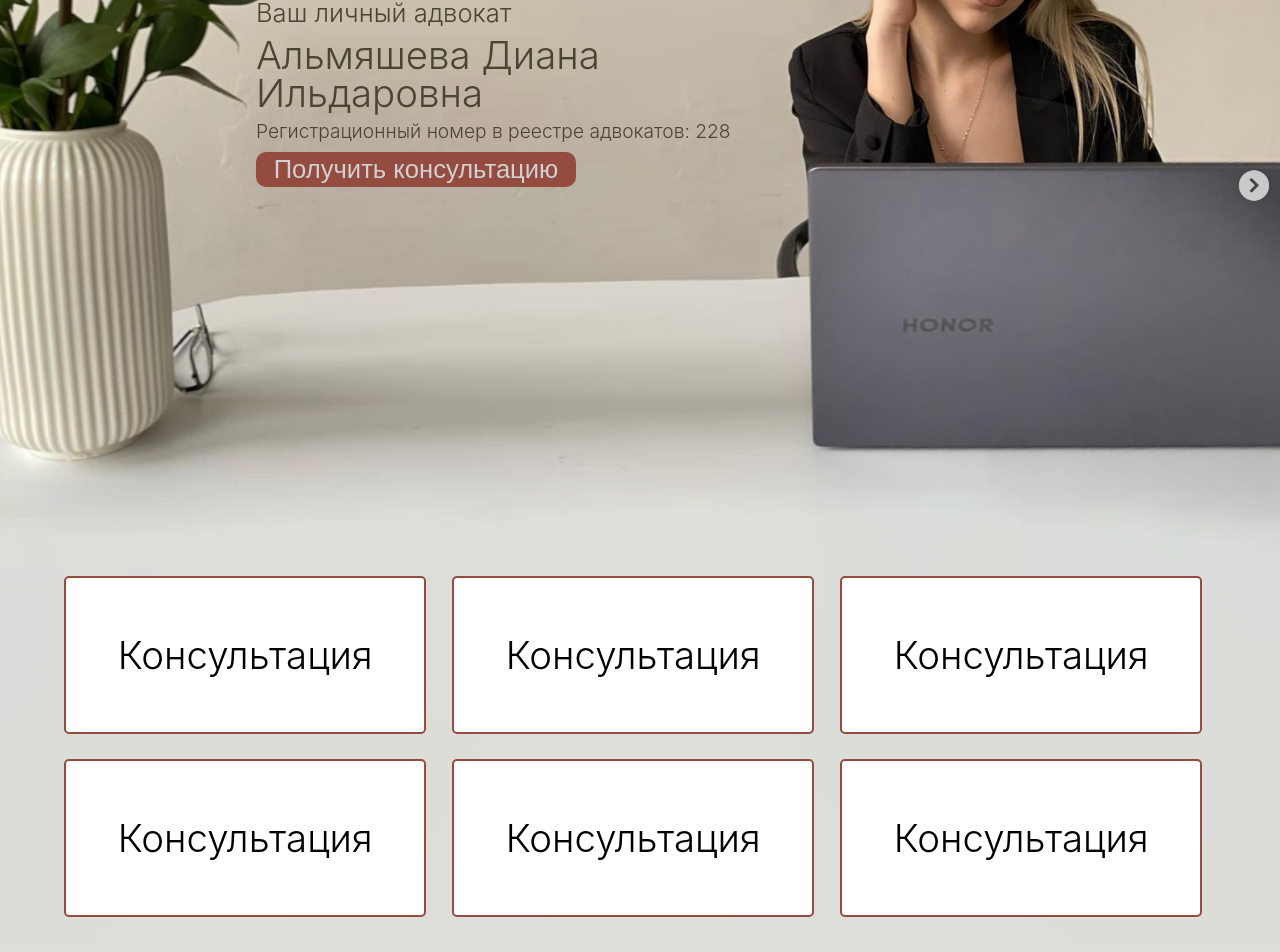
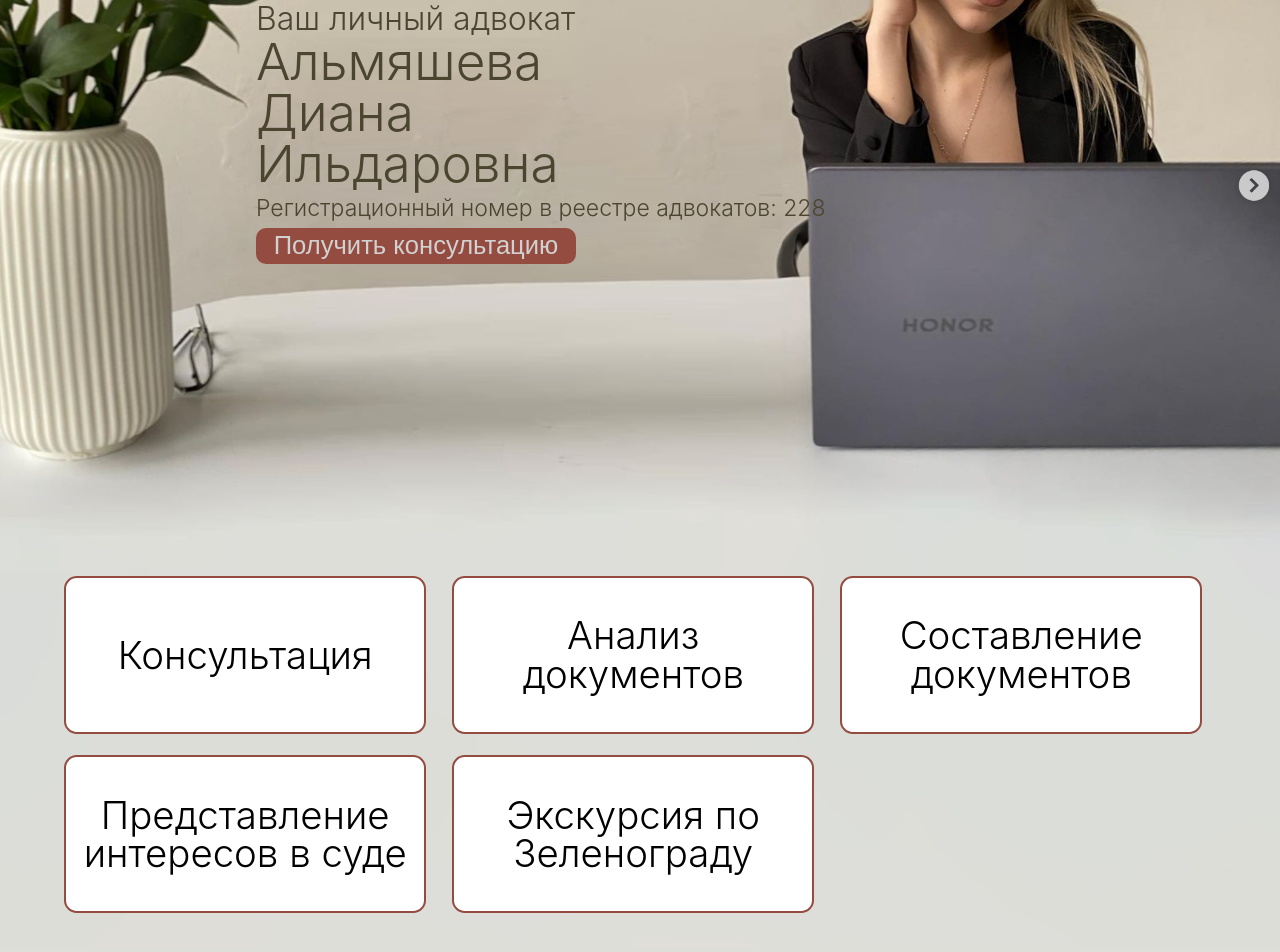
Before and after one commit to gigabyte1511/di_lawyer_landing_app, a React (Vite) app: page / in a window 1280 px wide. Shown: the part 320-1272 px from the top of the page. Built offline with nearby package versions, Linux system fonts and the light colour scheme.

Commit message:
Styled bar components

```diff
--- a/package.json
+++ b/package.json
@@ -12,6 +12,7 @@
     "formik": "^2.2.9",
     "react": "^18.2.0",
     "react-dom": "^18.2.0",
+    "react-toastify": "^9.1.2",
     "yup": "^1.0.2"
   },
   "devDependencies": {
--- a/src/components/Bar/Bar.tsx
+++ b/src/components/Bar/Bar.tsx
@@ -1,11 +1,11 @@
 import { useState } from 'react'
 import style from './style.module.css'
-export default function Bar ({ title, about }: { title: string, about: string }): JSX.Element {
+export default function Bar ({ title, about }: { title: string, about: JSX.Element }): JSX.Element {
   const [isHover, setIsHover] = useState(false)
   return (
-    <div className={style.container} onMouseEnter={() => { setIsHover(true) } } onMouseLeave={() => { setIsHover(false) } }>
+    <div className={isHover ? `${style.container} ${style.hover}` : style.container} onMouseEnter={() => { setIsHover(true) } } onMouseLeave={() => { setIsHover(false) } }>
         <h1 className={style.title}>{title}</h1>
-        <div style={isHover ? { display: 'block' } : { display: 'none' }}>{about}</div>
+        <div className={isHover ? `${style.more} ${style.hover}` : style.more}>{about}</div>
     </div>
   )
 }
--- a/src/components/Bar/style.module.css
+++ b/src/components/Bar/style.module.css
@@ -1,24 +1,32 @@
 .container{
     display: flex;
+    flex-direction: column;
     justify-content: center;
     align-items: center;
-    width: 100vw;
 
     background: #FFFFFF;
     border: 2px solid #944C40;
-    border-radius: 5px;
+    border-radius: 1vw;
     width: 28vw;
     height: 12vw;
+    z-index: 1;
 }
 .container h1{
     font-weight: 300;
     font-size: 3vw;
     line-height: 3vw;
     margin: 0;
+    text-align: center;
 }
-/* .container div{
-    display:none
+.more{
+    display: none;
+    font-weight: 200;
+    font-size: 1.6vw;
+    line-height: 1.6vw;
 }
-.container div:hover{
-    display:block
-} */
+.hover{
+    display: inline;
+    height: 28vw;
+    transition: height 0.2s;
+    z-index: 2;
+}
--- a/src/components/ContactForm/ContactForm.tsx
+++ b/src/components/ContactForm/ContactForm.tsx
@@ -2,6 +2,7 @@ import style from './style.module.css'
 import { Formik, Form, Field } from 'formik'
 import * as Yup from 'yup'
 import CustomInput from '../CustomInput/CustomInput'
+import { toast } from 'react-toastify'
 
 interface MyFormValues {
   name: string
@@ -24,7 +25,7 @@ export default function ContactForm (): JSX.Element {
              .required('Введите ваш email-адрес')
          })}
          onSubmit={(values, actions) => {
-           console.log({ values, actions })
+           toast.success(`${values.name}, ваша заявка успешно создана!`, { icon: '❤️' })
          }}
        >
         {({ errors, touched }) => (
--- a/src/components/ContactForm/style.module.css
+++ b/src/components/ContactForm/style.module.css
@@ -38,6 +38,6 @@
 
 }
 .button:active{
-    background-color: #e23dff;
+    background-color: #a545b6;
     transition:none;
 }
--- a/src/components/CustomInput/CustomInput.tsx
+++ b/src/components/CustomInput/CustomInput.tsx
@@ -1,26 +1,12 @@
 import style from './style.module.css'
 import { Field } from 'formik'
-import { useState } from 'react'
 interface Props {
   id: string
   name: string
   placeholder: string
-  errors: string
-  touched: boolean
+  errors: string | undefined
+  touched: boolean | undefined
 }
-// export default function CustomInput ({ id, name, placeholder, errors, touched }: Props): JSX.Element {
-//   const [isEmpty, setIsEmpty] = useState(true)
-//   console.log(isEmpty)
-//   return (
-//     <div className={style.container}>
-//         <div className ={style.input}>
-//             <Field id={id} name={name} validate= {(e) => { setIsEmpty(!e) }}/>
-//             <p className={isEmpty ? style.placeholder : `${style.placeholder} ${style.move}`}>{placeholder}</p>
-//         </div>
-//         {errors && touched ? (<div className={style.error} >{errors}</div>) : null}
-//     </div>
-//   )
-// }
 export default function CustomInput ({ id, name, placeholder, errors, touched }: Props): JSX.Element {
   return (
       <div className={style.container}>
@@ -28,7 +14,7 @@ export default function CustomInput ({ id, name, placeholder, errors, touched }:
               <Field id={id} name={name} placeholder = {placeholder}/>
               <label>{placeholder}</label>
           </div>
-          {errors && touched ? (<div className={style.error} >{errors}</div>) : null}
+          {Boolean(errors) && Boolean(touched) ? (<div className={style.error} >{errors}</div>) : null}
       </div>
   )
 }
--- a/src/components/Header/Header.tsx
+++ b/src/components/Header/Header.tsx
@@ -3,6 +3,38 @@ import header from './img/header.png'
 import Bar from '../Bar/Bar'
 
 function Header (): JSX.Element {
+  const $consultationAbout = (
+    <>
+      <p>Первичная консультация (устная) - <b>бесплатно</b></p>
+      <p>Вторичная консультация (устная или письменная) в зависимости от сложности дела - <b>от 800₽ до 3500₽</b></p>
+    </>
+  )
+  const $docAnalizAbout = (
+    <>
+      <p>Анализ документов - <b>от 800₽ до 3500₽</b></p>
+      <p>Ознакомление с материалами дела - <b>1500₽</b></p>
+    </>
+  )
+  const $docDraftingAbout = (
+    <>
+      <p>Составление искового заявления/озыва или возражений в суд (без отправки и дальнейшего сопровождения в суде) - <b>2500₽</b></p>
+      <p>Составление дополнительных процессуальных документов по ходу дела (в зависимости от содержания и характера документа) - <b>от 500₽ до 1500₽</b></p>
+    </>
+  )
+  const $interestsAbout = (
+    <>
+      <p>Разовое представление интересов в суде (в зависимости от сложности дела) - <b>от 3000₽ до 5000₽</b></p>
+      <p>Представление интересов в судах всех инстанций (от первой до кассационной), участие во всех судебных заседаниях - <b>20000₽</b></p>
+    </>
+  )
+  const $zelenogradAbout = (
+    <>
+      <p>Показать постопримечательности города (в зависимости от удаленности) - <b>от 1000₽ до 5000₽</b></p>
+      <p>Покачаться на качелях (в зависимости от продолжительности) - <b>от 300₽ до 1000₽</b></p>
+      <p>Покататьтся на мерседесе - <b>2000₽</b></p>
+      <p>*для классного парня Дениса услуги выше <b>бесплатны</b></p>
+    </>
+  )
   return (
     <header className={style.container}>
         <img className={style.image} src={header} alt="" />
@@ -19,12 +51,14 @@ function Header (): JSX.Element {
             <div>Отзывы</div>
         </nav>
         <div className={style.services}>
-            <Bar title = "Консультация" about='Бесплатная консультация' />
-            <Bar title = "Консультация" about='Бесплатная консультация' />
-            <Bar title = "Консультация" about='Бесплатная консультация' />
-            <Bar title = "Консультация" about='Бесплатная консультация' />
-            <Bar title = "Консультация" about='Бесплатная консультация' />
-            <Bar title = "Консультация" about='Бесплатная консультация' />
+            <Bar title = "Консультация"
+              about={$consultationAbout}
+              />
+            <Bar title = "Анализ документов" about={$docAnalizAbout} />
+            <Bar title = "Составление документов" about={$docDraftingAbout} />
+            <Bar title = "Представление интересов в суде" about={$interestsAbout} />
+            <Bar title = "Экскурсия по Зеленограду" about={$zelenogradAbout} />
+
         </div>
     </header>
   )
--- a/src/components/Header/style.module.css
+++ b/src/components/Header/style.module.css
@@ -12,28 +12,28 @@
     flex-direction: column;
     gap: 10px;
     left: 20vw;
-    top: 25vw;
+    top: 26vw;
 }
 .textfield h1{
-    width: 30vw;
+    width: 35vw;
     font-weight: 300;
-    font-size: 3vw;
-    line-height: 3vw;
+    font-size: 4vw;
+    line-height: 4vw;
     color: #4B4530;
     margin: 0;
 
 }
 .textfield h2{
     font-weight: 300;
-    font-size: 2vw;
-    line-height: 2vw;
+    font-size: 2.5vw;
+    line-height: 1vw;
     color: #4B4530;
     margin: 0;
 
 }
 .textfield p {
     font-weight: 300;
-    font-size: 1.5vw;
+    font-size: 1.8vw;
     line-height: 1.5vw;
     color: #4B4530;
     margin: 0;
@@ -51,19 +51,21 @@
     padding: 5px;
 }
 .button:hover{
-    opacity: 0.8;
+    background-color: #944132;
+    transition: background-color 0.2s;
+
 }
 .navigation{
     position: absolute;
     display: flex;
     gap: 1vw;
     top: 1vw;
-    left: 80vw;
+    left: 77vw;
 }
 .navigation div{
     font-weight: 300;
-    font-size: 1.5vw;
-    line-height: 1.5vw;
+    font-size: 1.8vw;
+    line-height: 1.8vw;
     color: #4B4530;
     margin: 0;
 }
@@ -72,7 +74,8 @@
     left: 5vw;
     top: 70vw;
     display: grid;
-    grid-template-columns: 1fr 1fr 1fr;
+    grid-template-columns: 1fr 1fr 1fr ;
+    grid-auto-rows: 12vw;
     grid-column-gap: 2vw;
     grid-row-gap: 2vw;
 }
--- a/src/main.tsx
+++ b/src/main.tsx
@@ -2,9 +2,12 @@ import React from 'react'
 import ReactDOM from 'react-dom/client'
 import App from './App'
 import './index.css'
+import { ToastContainer } from 'react-toastify'
+import 'react-toastify/dist/ReactToastify.css'
 
 ReactDOM.createRoot(document.getElementById('root') as HTMLElement).render(
   <React.StrictMode>
+    <ToastContainer />
     <App />
   </React.StrictMode>
 )
```
Also changed, not shown: 1 other file (tests, documents, lock files or other folders).
